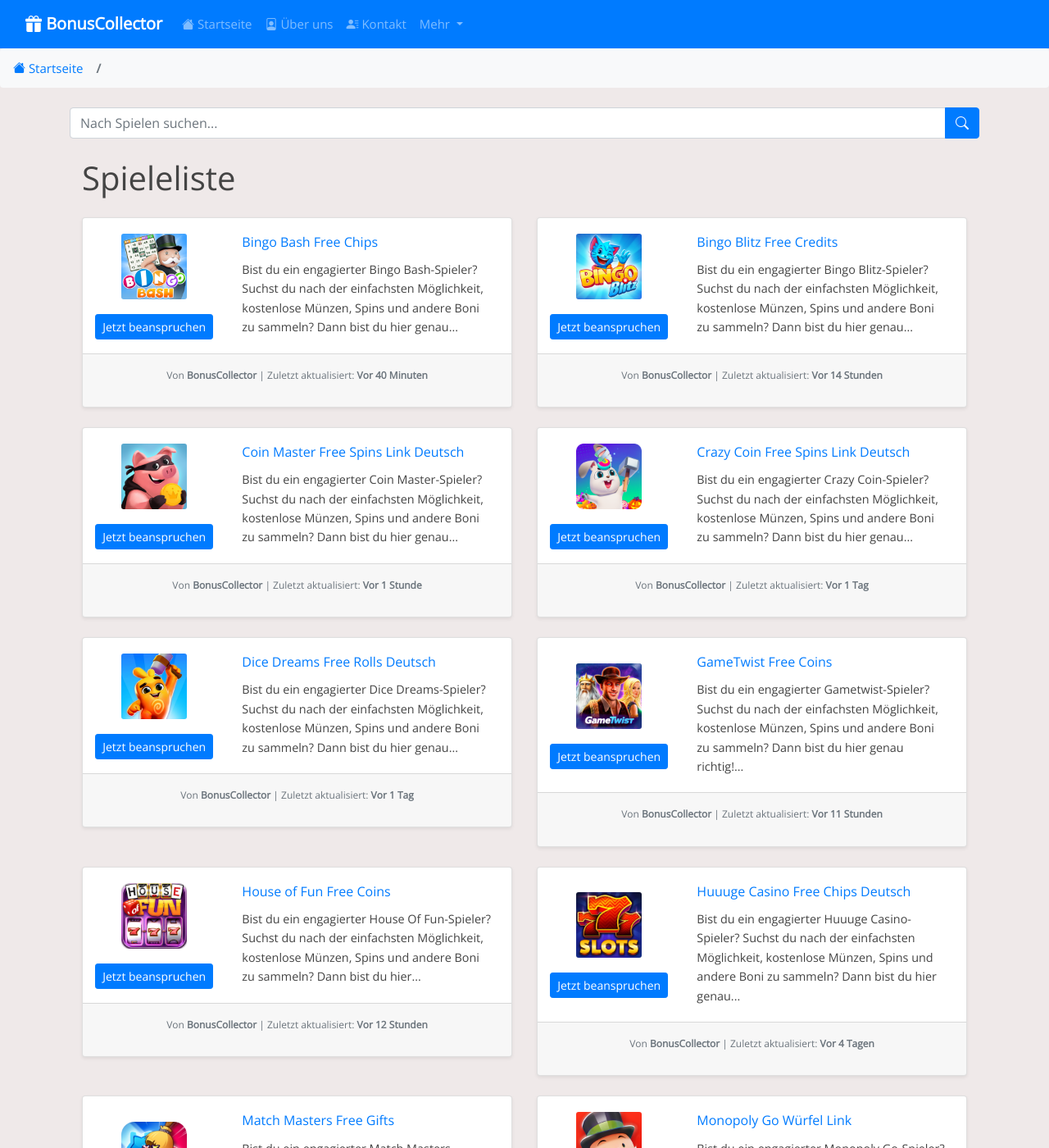
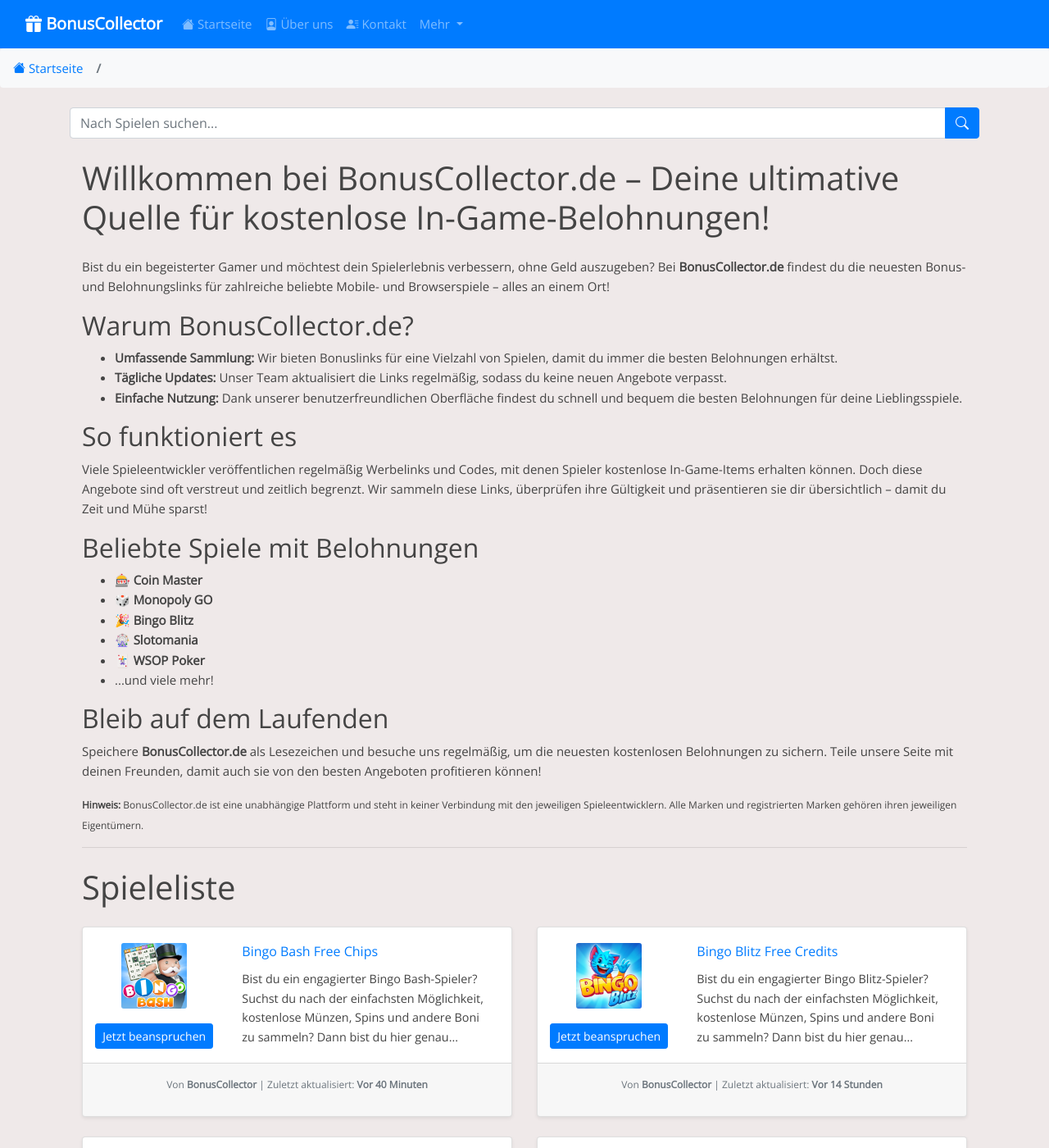
Before and after one commit to Prollad99/bs-de, a Jekyll site: the page built from index.html, in a window 1280 px wide and 1400 px high. Shown: the whole window at 82% size. Built offline with Jekyll 4.4.1, drawn with Linux system fonts in a browser that asks for light colours; comment, search, counter and statistics services are not loaded.

Commit message:
Update index.html

```diff
--- a/index.html
+++ b/index.html
@@ -3,6 +3,41 @@
 ---
 
 <div class="container">
+  <h1 class="my-4">Willkommen bei BonusCollector.de – Deine ultimative Quelle für kostenlose In-Game-Belohnungen!</h1>
+
+  <p>Bist du ein begeisterter Gamer und möchtest dein Spielerlebnis verbessern, ohne Geld auszugeben?
+     Bei <strong>BonusCollector.de</strong> findest du die neuesten Bonus- und Belohnungslinks für zahlreiche beliebte Mobile- und Browserspiele – alles an einem Ort!</p>
+
+  <h2>Warum BonusCollector.de?</h2>
+  <ul>
+    <li><strong>Umfassende Sammlung:</strong> Wir bieten Bonuslinks für eine Vielzahl von Spielen, damit du immer die besten Belohnungen erhältst.</li>
+    <li><strong>Tägliche Updates:</strong> Unser Team aktualisiert die Links regelmäßig, sodass du keine neuen Angebote verpasst.</li>
+    <li><strong>Einfache Nutzung:</strong> Dank unserer benutzerfreundlichen Oberfläche findest du schnell und bequem die besten Belohnungen für deine Lieblingsspiele.</li>
+  </ul>
+
+  <h2>So funktioniert es</h2>
+  <p>Viele Spieleentwickler veröffentlichen regelmäßig Werbelinks und Codes, mit denen Spieler kostenlose In-Game-Items erhalten können.
+     Doch diese Angebote sind oft verstreut und zeitlich begrenzt. Wir sammeln diese Links, überprüfen ihre Gültigkeit und präsentieren sie dir übersichtlich – damit du Zeit und Mühe sparst!</p>
+
+  <h2>Beliebte Spiele mit Belohnungen</h2>
+  <ul>
+    <li>🎰 <strong>Coin Master</strong></li>
+    <li>🎲 <strong>Monopoly GO</strong></li>
+    <li>🎉 <strong>Bingo Blitz</strong></li>
+    <li>🎡 <strong>Slotomania</strong></li>
+    <li>🃏 <strong>WSOP Poker</strong></li>
+    <li>...und viele mehr!</li>
+  </ul>
+
+  <h2>Bleib auf dem Laufenden</h2>
+  <p>Speichere <strong>BonusCollector.de</strong> als Lesezeichen und besuche uns regelmäßig, um die neuesten kostenlosen Belohnungen zu sichern.
+     Teile unsere Seite mit deinen Freunden, damit auch sie von den besten Angeboten profitieren können!</p>
+
+  <p><small><strong>Hinweis:</strong> BonusCollector.de ist eine unabhängige Plattform und steht in keiner Verbindung mit den jeweiligen Spieleentwicklern.
+     Alle Marken und registrierten Marken gehören ihren jeweiligen Eigentümern.</small></p>
+
+  <hr>
+
   <h1 class="my-4">Spieleliste</h1>
 
   <div class="row">
@@ -60,7 +95,6 @@
                     {{ day }}. {{ site.data.months.months[month] }} {{ year }}
                   </strong>
                 {% endif %}
-    <!-- Verstecktes Eingabefeld für include_file -->
                 <input type="hidden" name="include_file" value="{{ post.include_file }}">
               </small>
             </p>
```
Lines whose indentation alone changed are shown as unchanged.
